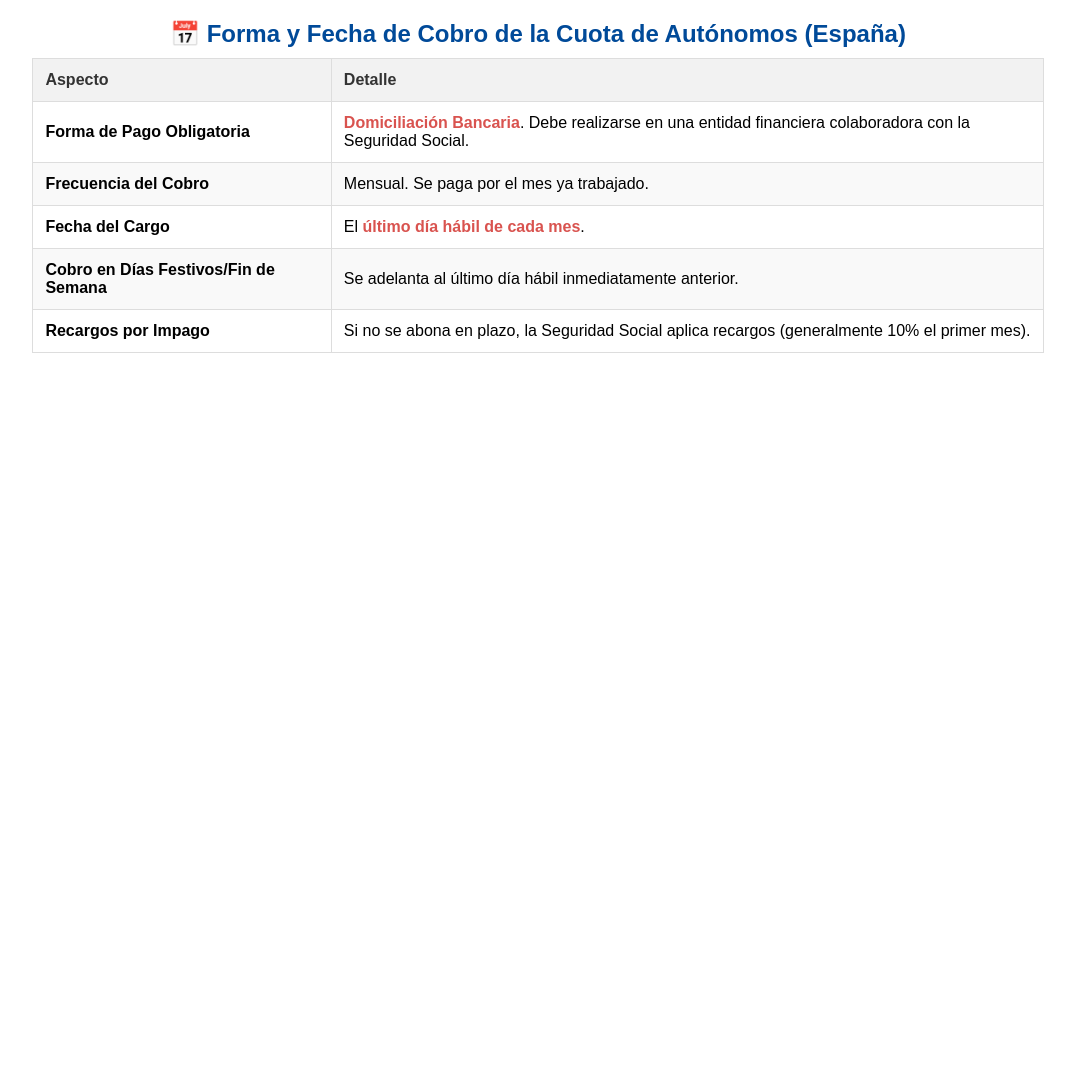
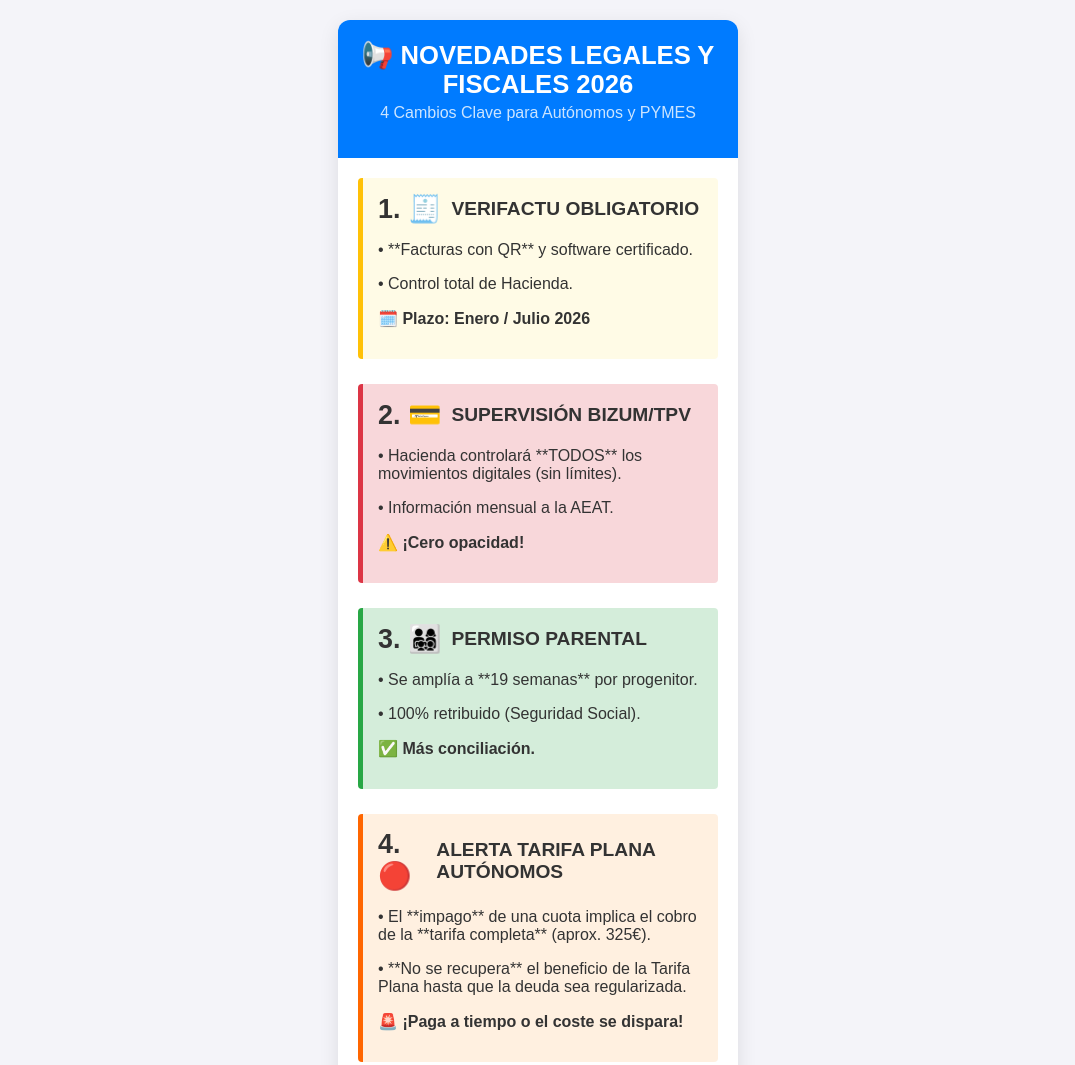
Before and after one commit to migueltorrejon2310-hue/cuotasautonomos, a plain HTML site: page index.html in a window 1280 px wide. Shown: the top 1065 px of the page, without its empty margins (102-1177 px from the left). Before the commit the page ends 800 px from the top, so only its background shows below. Drawn offline with Linux system fonts and the light colour scheme.

Commit message:
Update index.html

```diff
--- a/index.html
+++ b/index.html
@@ -2,71 +2,146 @@
 <html lang="es">
 <head>
     <meta charset="UTF-8">
-    <title>Infografía Cuotas Autónomos</title>
+    <meta name="viewport" content="width=device-width, initial-scale=1.0">
+    <title>Novedades Jurídicas y Fiscales 2026</title>
     <style>
-        table {
-            width: 80%;
-            margin: 20px auto;
-            border-collapse: collapse;
-            font-family: Arial, sans-serif;
+        /* Estilos generales */
+        body {
+            font-family: 'Arial', sans-serif;
+            background-color: #f4f4f9;
+            margin: 0;
+            padding: 20px;
+            color: #333;
+            display: flex;
+            justify-content: center;
         }
-        caption {
-            font-size: 1.5em;
-            margin-bottom: 10px;
+
+        .ficha-container {
+            width: 100%;
+            max-width: 400px; /* Ancho optimizado para móvil/WhatsApp */
+            background-color: #ffffff;
+            border-radius: 12px;
+            box-shadow: 0 6px 20px rgba(0, 0, 0, 0.1);
+            overflow: hidden;
+        }
+
+        /* Cabecera */
+        .header {
+            background-color: #007bff; /* Azul corporativo */
+            color: white;
+            padding: 20px;
+            text-align: center;
+        }
+        .header h1 {
+            margin: 0;
+            font-size: 1.6em;
+        }
+        .header p {
+            margin-top: 5px;
+            font-size: 1em;
+            opacity: 0.8;
+        }
+
+        /* Contenido (Bloques) */
+        .content {
+            padding: 20px;
+        }
+
+        .punto {
+            margin-bottom: 25px;
+            padding: 15px;
+            border-left: 5px solid;
+            border-radius: 4px;
+        }
+
+        .punto h2 {
+            margin: 0 0 10px 0;
+            font-size: 1.2em;
+            display: flex;
+            align-items: center;
+        }
+
+        .punto h2 span {
+            font-size: 1.4em;
+            margin-right: 10px;
+        }
+
+        /* Colores de los puntos */
+        .punto-1 {
+            border-color: #ffc107; /* Amarillo/Alerta */
+            background-color: #fffbe6;
+        }
+        .punto-2 {
+            border-color: #dc3545; /* Rojo/Alerta Máxima */
+            background-color: #f8d7da;
+        }
+        .punto-3 {
+            border-color: #28a745; /* Verde/Positivo */
+            background-color: #d4edda;
+        }
+        .punto-4 {
+            border-color: #ff6600; /* Naranja fuerte para alerta crítica */
+            background-color: #fff0e0;
+        }
+
+        /* Pie de página */
+        .footer {
+            background-color: #e9ecef;
+            padding: 15px 20px;
+            text-align: center;
+            font-size: 0.9em;
+        }
+
+        .footer a {
+            color: #007bff;
+            text-decoration: none;
             font-weight: bold;
-            color: #004a99;
-        }
-        th, td {
-            border: 1px solid #ddd;
-            padding: 12px;
-            text-align: left;
-        }
-        th {
-            background-color: #f2f2f2;
-            color: #333;
-        }
-        tr:nth-child(even) {
-            background-color: #f9f9f9;
-        }
-        .highlight {
-            font-weight: bold;
-            color: #d9534f;
         }
     </style>
 </head>
 <body>
+    <div class="ficha-container">
+        <div class="header">
+            <h1>📢 NOVEDADES LEGALES Y FISCALES 2026</h1>
+            <p>4 Cambios Clave para Autónomos y PYMES</p>
+        </div>
 
-    <table>
-        <caption>📅 Forma y Fecha de Cobro de la Cuota de Autónomos (España)</caption>
-        <thead>
-            <tr>
-                <th>Aspecto</th>
-                <th>Detalle</th>
-            </tr>
-        </thead>
-        <tbody>
-            <tr>
-                <td><strong>Forma de Pago Obligatoria</strong></td>
-                <td><span class="highlight">Domiciliación Bancaria</span>. Debe realizarse en una entidad financiera colaboradora con la Seguridad Social.</td>
-            </tr>
-            <tr>
-                <td><strong>Frecuencia del Cobro</strong></td>
-                <td>Mensual. Se paga por el mes ya trabajado.</td>
-            </tr>
-            <tr>
-                <td><strong>Fecha del Cargo</strong></td>
-                <td>El <span class="highlight">último día hábil de cada mes</span>.</td>
-            </tr>
-            <tr>
-                <td><strong>Cobro en Días Festivos/Fin de Semana</strong></td>
-                <td>Se adelanta al último día hábil inmediatamente anterior.</td>
-            </tr>
-            <tr>
-                <td><strong>Recargos por Impago</strong></td>
-                <td>Si no se abona en plazo, la Seguridad Social aplica recargos (generalmente 10% el primer mes).</td>
-            </tr>
-        </tbody>
-    </table>
+        <div class="content">
 
+            <div class="punto punto-1">
+                <h2><span>1. 🧾</span> VERIFACTU OBLIGATORIO</h2>
+                <p>• **Facturas con QR** y software certificado.</p>
+                <p>• Control total de Hacienda.</p>
+                <p><strong>🗓️ Plazo: Enero / Julio 2026</strong></p>
+            </div>
+
+            <div class="punto punto-2">
+                <h2><span>2. 💳</span> SUPERVISIÓN BIZUM/TPV</h2>
+                <p>• Hacienda controlará **TODOS** los movimientos digitales (sin límites).</p>
+                <p>• Información mensual a la AEAT.</p>
+                <p><strong>⚠️ ¡Cero opacidad!</strong></p>
+            </div>
+
+            <div class="punto punto-3">
+                <h2><span>3. 👨‍👩‍👧‍👦</span> PERMISO PARENTAL</h2>
+                <p>• Se amplía a **19 semanas** por progenitor.</p>
+                <p>• 100% retribuido (Seguridad Social).</p>
+                <p><strong>✅ Más conciliación.</strong></p>
+            </div>
+
+            <div class="punto punto-4">
+                <h2><span>4. 🔴</span> ALERTA TARIFA PLANA AUTÓNOMOS</h2>
+                <p>• El **impago** de una cuota implica el cobro de la **tarifa completa** (aprox. 325€).</p>
+                <p>• **No se recupera** el beneficio de la Tarifa Plana hasta que la deuda sea regularizada.</p>
+                <p><strong>🚨 ¡Paga a tiempo o el coste se dispara!</strong></p>
+            </div>
+
+        </div>
+
+        <div class="footer">
+            ¿Necesitas ayuda para adaptarte?<br>
+            **[Tu Nombre/Empresa]** | <a href="TU_LINK_DE_CONTACTO">¡Consúltanos!</a>
+        </div>
+    </div>
 </body>
 </html>
```
